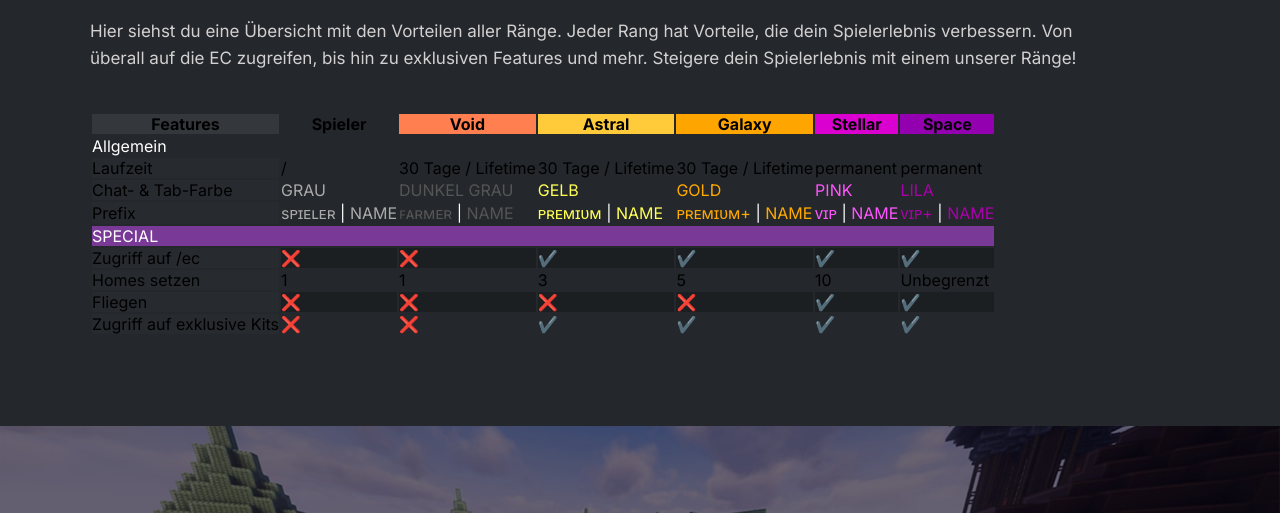
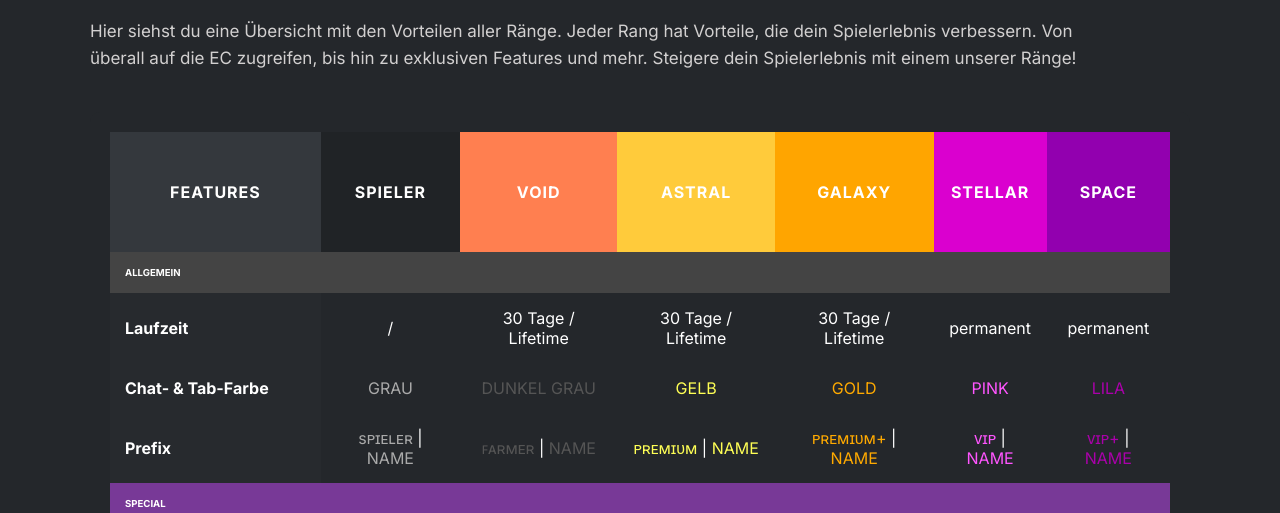
Before and after one commit to Maxderechte0625/ChillEckeWebsite, a plain HTML site: page RangUebersicht/index.html in a window 1280 px wide. Shown: the part 228-741 px from the top of the page. Drawn offline with nearby package versions, Linux system fonts and the light colour scheme; files that its build step writes are made by us from their sources; a script that the page names is missing; files whose address does not match are found by name.

Commit message:
Update index.html

```diff
--- a/RangUebersicht/index.html
+++ b/RangUebersicht/index.html
@@ -9,8 +9,8 @@
     <meta name="description" content="Free, modern and nice web template for Minecraft server.">
     <meta name="author" content="Astronawta">
 
-    <link rel="stylesheet" href="css/global.css">
-    <link rel="stylesheet" href="css/pages/home.css">
+    <link rel="stylesheet" href="/RangÜbersicht/css/global.css">
+    <link rel="stylesheet" href="/RangÜbersicht/css/pages/home.css">
 
     <link rel="stylesheet" href="https://cdnjs.cloudflare.com/ajax/libs/font-awesome/6.2.1/css/all.min.css">
     <script src="https://code.jquery.com/jquery-3.6.1.min.js" integrity="sha256-o88AwQnZB+VDvE9tvIXrMQaPlFFSUTR+nldQm1LuPXQ=" crossorigin="anonymous"></script>
```
